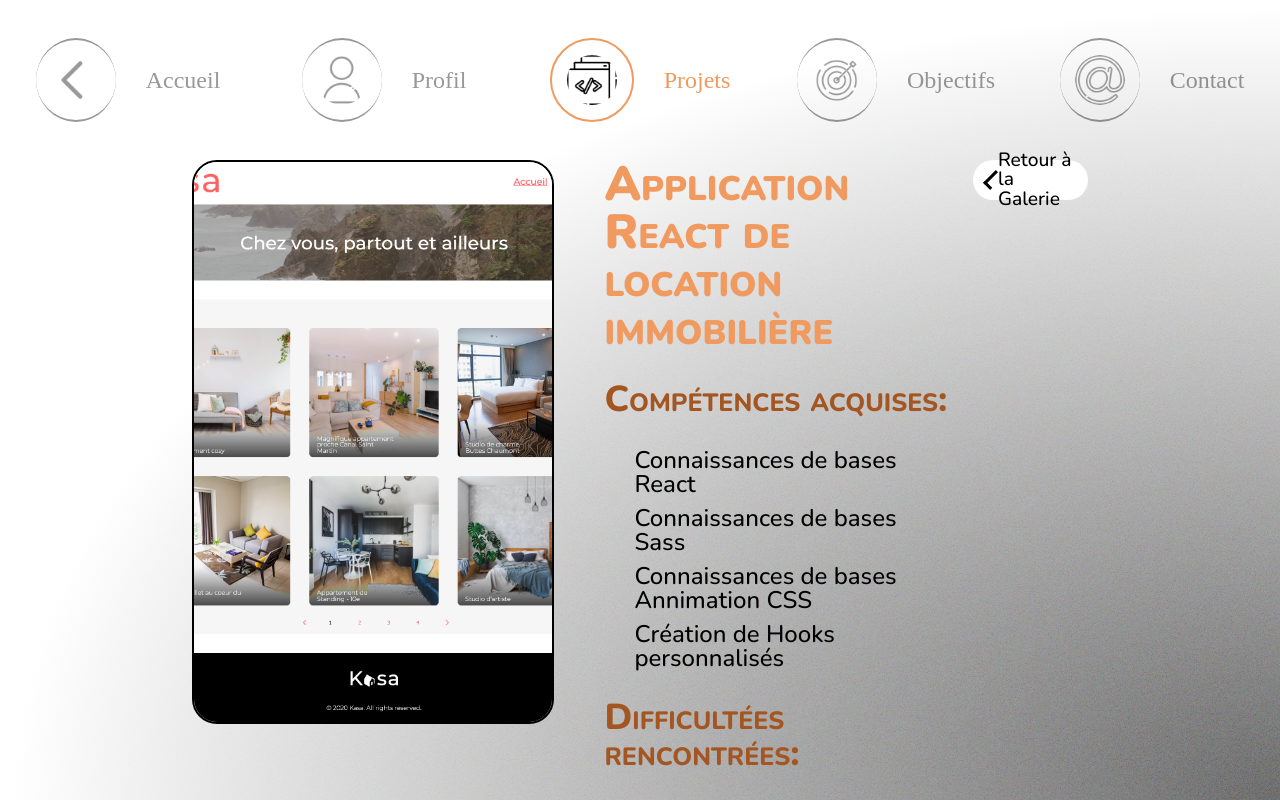
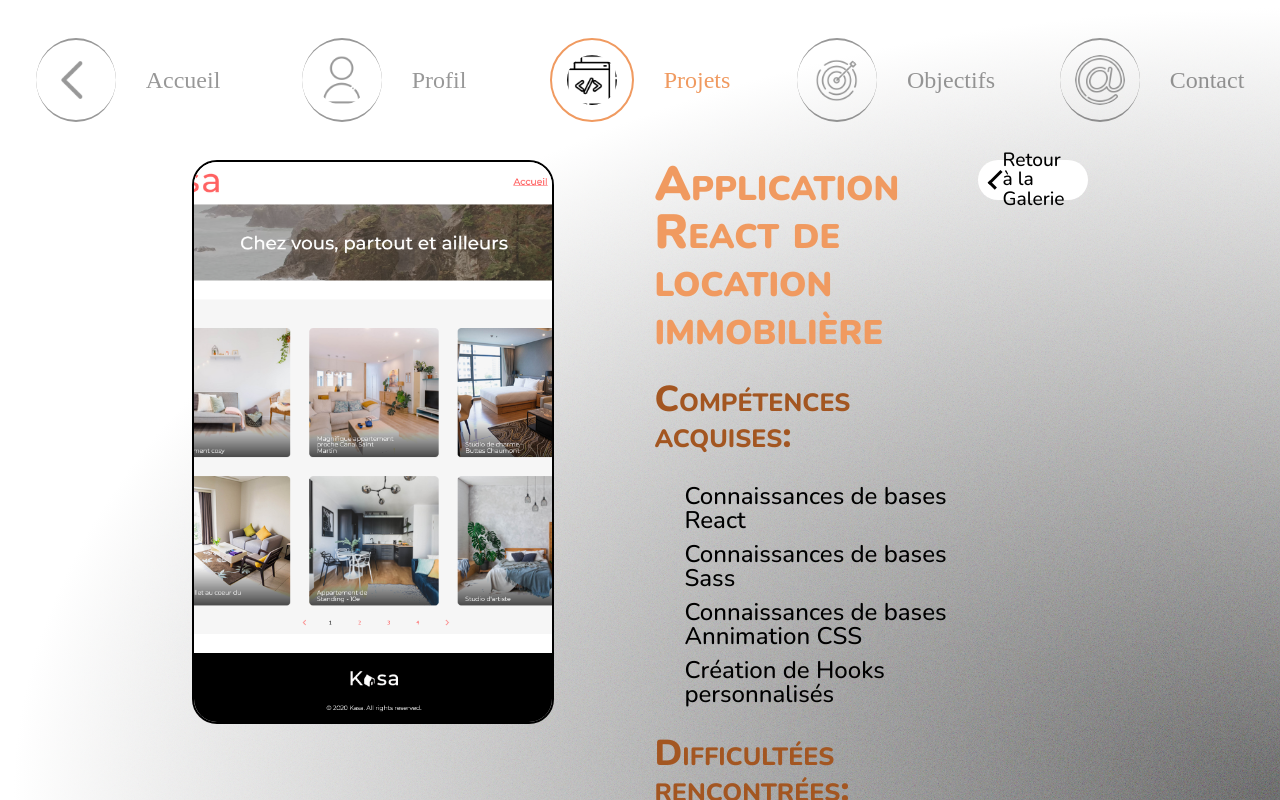
Before and after one commit to Arnaud-Goguelin/portfolio_Arnaud_Goguelin, a React (Vite) app: page /Projets/28bf26b8ccddc646 in a window 1280 px wide. Shown: the top 800 px of the page. Built offline with nearby package versions, Linux system fonts and the light colour scheme.

Commit message:
ajustements CSS, épuration du code, ajouts et organisation des commentaires

```diff
--- a/src/pages/oneProjectPage/oneProjectPage.jsx
+++ b/src/pages/oneProjectPage/oneProjectPage.jsx
@@ -39,7 +39,7 @@ function OneProjectPage() {
                 </section>
             )
         } else {
-            return <Navigate to='/error' />
+            return <Navigate to='/page non trouvée' />
         }
     }
 }
--- a/src/pages/oneProjectPage/oneProjectPage.scss
+++ b/src/pages/oneProjectPage/oneProjectPage.scss
@@ -46,8 +46,8 @@
     }
 
     &__description {
-        width: 65%;
-        margin: 0 0 0 50px;
+        width: 70%;
+        margin: 0 0 0 100px;
 
         h3 {
             width: 80%;
--- a/src/pages/projectsGalleryPage/projectsGalleryPage.jsx
+++ b/src/pages/projectsGalleryPage/projectsGalleryPage.jsx
@@ -10,11 +10,7 @@ import ProjectCard from '../../components/projectCard/projectCard'
 function ProjectsPage() {
 
     const buttonsContainer = useRef(null)
-    const scrollBarToFill = useRef(null)
     const movingGallery = useRef(null)
-
-    //création d'un variable contenant les projets filtrés
-    const [ projectsFiltered, setProjectsFiltered ] = useState([])
 
     //Création d'un tableau de valeurs uniques pour générer les boutons filtres
     const unusableTags = projectsData.map((project) => project.tags);
@@ -23,6 +19,9 @@ function ProjectsPage() {
     })
     const tags = Array.from(new Set(tagsWithDuplicates))
     tags.unshift('Tous')
+
+    //Création d'un variable contenant les projets filtrés
+    const [ projectsFiltered, setProjectsFiltered ] = useState([])
 
     //Identification du filtre actif + filtrage des projets
     function filterProjects(event) {
@@ -35,16 +34,15 @@ function ProjectsPage() {
 
         //Filtre des projetcs en fonction de la valeur du bouton actif et mise à jour de la variable projectsFiltered
         const filterValue = event.target.innerText
-
         setProjectsFiltered(projectsData.filter(project => project.tags.includes(filterValue)))
     }
+
     //Gestion de l'évènement wheel
      function handleWheel(event) {
         // On récupère la valeur de scrollLeft de gallery
         // (soit le nombre de pixels le long desquels le contenu d'un élément a défilé depuis son bord gauche)
         // et on y ajoute deltaY (la quantité de défilement vertical dans l'unité)
         // verticale car tous les utilisateurs ne disposent pas de souris avec molettes horizontales.
-
         const gallery = movingGallery.current;
         return gallery.scrollLeft += event.deltaY;
     }
@@ -74,7 +72,7 @@ function ProjectsPage() {
                 className='projectsPage__gallery'
                 ref={movingGallery}
             >
-                {   //Condition d'affichge des projet: si le tableau des projets filtrés vide,
+                {   //Condition d'affichge des projet: si le tableau des projets filtrés est vide,
                     //càd au premier affichage sans aucun filtre actif, alors on utilise le tableau de données complet,
                     //sinon s'il est rempli, c'est qu'un filtre est actif, et on affiche les projets filtrés.
                     projectsFiltered.length === 0 ?
```
